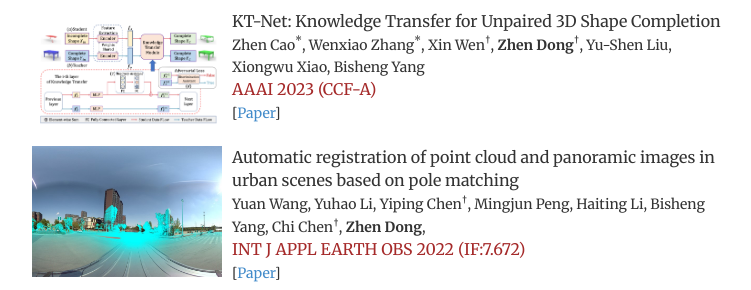
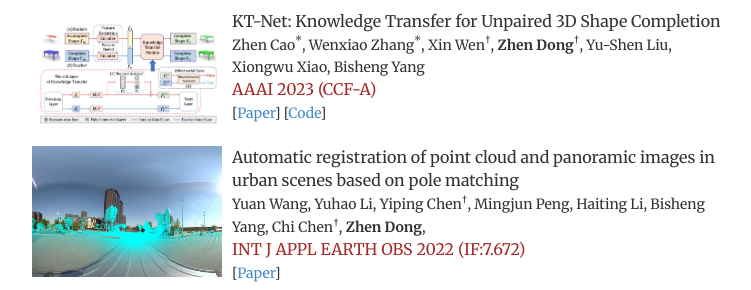
Before and after one commit to dongzhenwhu/dongzhenwhu.github.io, a Jekyll site: the page built from publications/index_topic.html, in a window 1280 px wide and 900 px high, scrolled down 980 px, cut to the strip 156-446 px from the top of the window. Shown: the whole strip, without its empty margins (278-1029 px from the left). Built offline with Jekyll 4.4.1, drawn with Linux system fonts in a browser that asks for light colours.

Commit message:
add code of KT-Net

```diff
--- a/index.html
+++ b/index.html
@@ -273,6 +273,7 @@ description:
 			</span>
 			<span class=publink>
 				[<a href="https://arxiv.org/pdf/2111.11976">Paper</a>]
+				[<a href="https://github.com/a4152684/KT-Net">Code</Code></a>]
 				<br></span>
 		</div>
 	</div>
--- a/publications/index.html
+++ b/publications/index.html
@@ -259,6 +259,7 @@ description: My publications.
 			</span>
 			<span class=publink>
 				[<a href="https://arxiv.org/pdf/2111.11976">Paper</a>]
+				[<a href="https://github.com/a4152684/KT-Net">Code</Code></a>]
 				<br></span>
 		</div>
 	</div>
--- a/publications/index_journal.html
+++ b/publications/index_journal.html
@@ -686,6 +686,7 @@ description: My publications.
 			</span>
 			<span class=publink>
 				[<a href="https://arxiv.org/pdf/2111.11976">Paper</a>]
+				[<a href="https://github.com/a4152684/KT-Net">Code</Code></a>]
 				<br></span>
 		</div>
 	</div>
--- a/publications/index_topic.html
+++ b/publications/index_topic.html
@@ -171,6 +171,7 @@ description: My publications.
 			</span>
 			<span class=publink>
 				[<a href="https://arxiv.org/pdf/2111.11976">Paper</a>]
+				[<a href="https://github.com/a4152684/KT-Net">Code</Code></a>]
 				<br></span>
 		</div>
 	</div>
```
